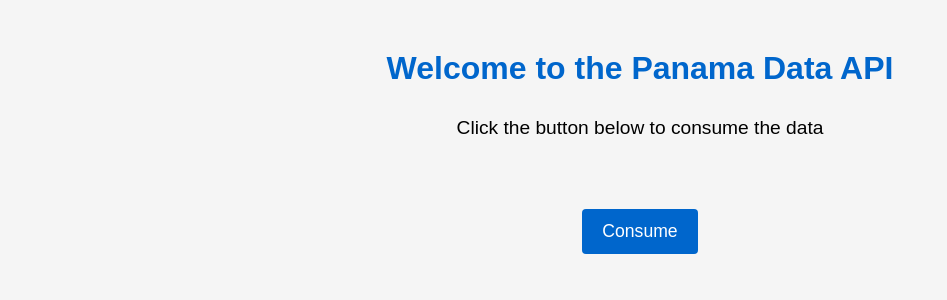
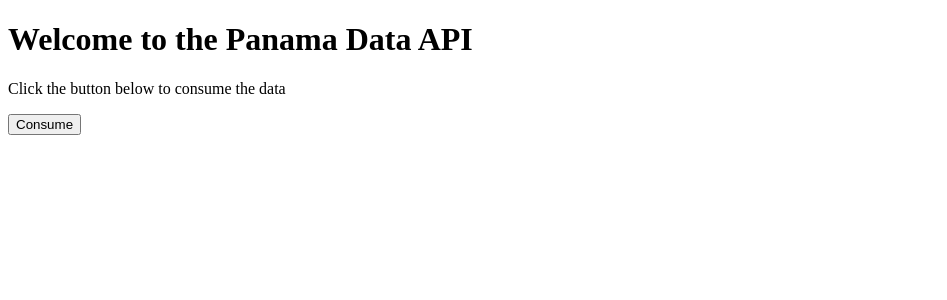
Before and after one commit to jeballesteros09/Parcial-2, a Flask app: page / in a window 1280 px wide. Shown: the top 300 px of the page, without its empty margins (0-947 px from the left). Run offline with Flask 3, Linux system fonts and the light colour scheme.

Commit message:
Add files via upload

```diff
--- a/templates/home.html
+++ b/templates/home.html
@@ -1,40 +1,7 @@
 <!DOCTYPE html>
 <html>
 <head>
-	<title>Panama Data API</title>
-	<style>
-		body {
-			font-family: Arial, sans-serif;
-			background-color: #f5f5f5;
-			text-align: center;
-		}
-		h1 {
-			color: #0066cc;
-			margin-top: 50px;
-		}
-		p {
-			font-size: 1.2rem;
-			margin-top: 30px;
-			margin-bottom: 50px;
-		}
-		form {
-			display: inline-block;
-			margin-top: 20px;
-		}
-		input[type="submit"] {
-			background-color: #0066cc;
-			color: #fff;
-			padding: 12px 20px;
-			border: none;
-			border-radius: 4px;
-			font-size: 1.1rem;
-			cursor: pointer;
-			transition: all 0.3s ease-in-out;
-		}
-		input[type="submit"]:hover {
-			background-color: #004b8c;
-		}
-	</style>
+	<title>Home</title>
 </head>
 <body>
 	<h1>Welcome to the Panama Data API</h1>
```
Also changed, not shown: templates/data.html (+3 -30 lines).
